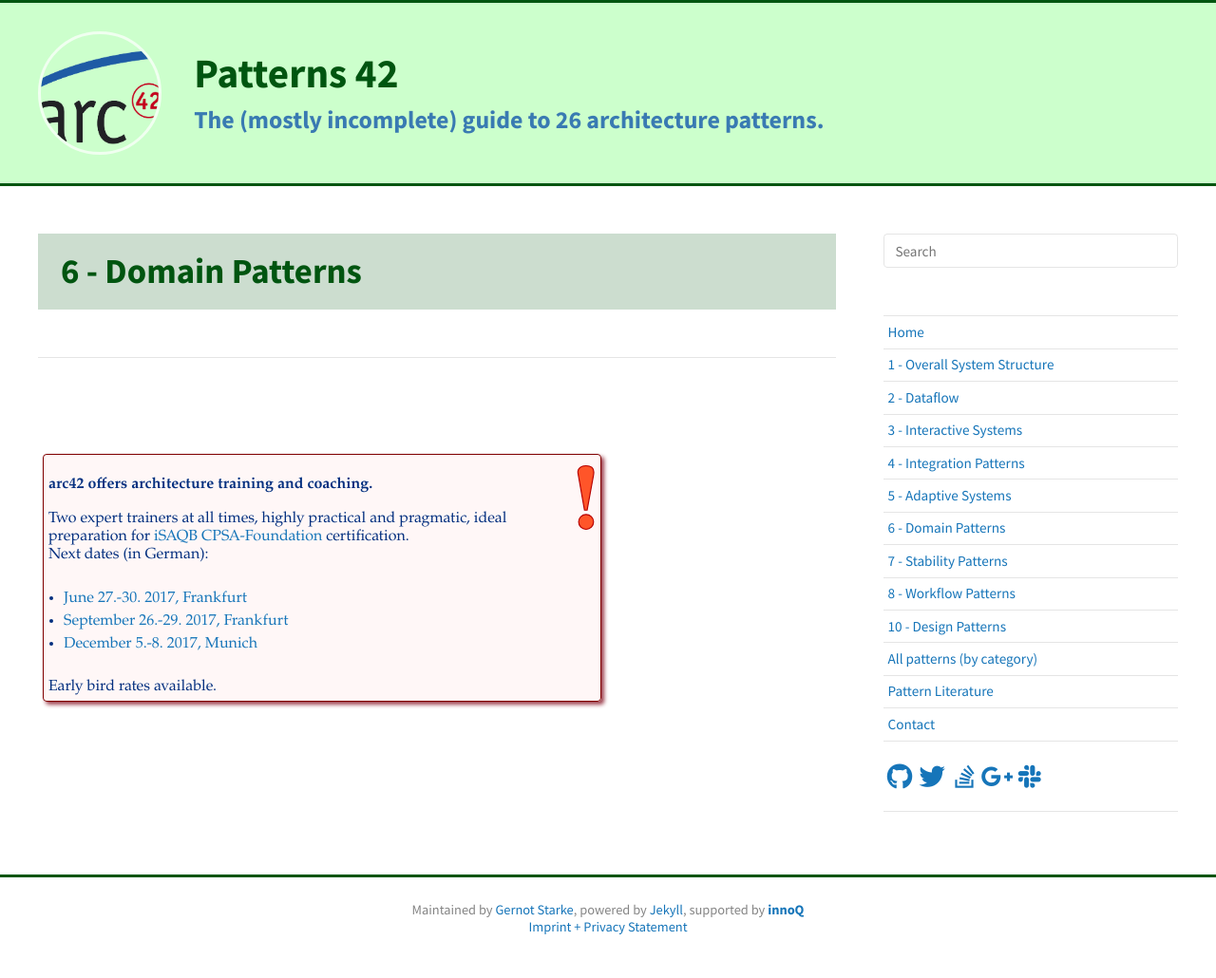
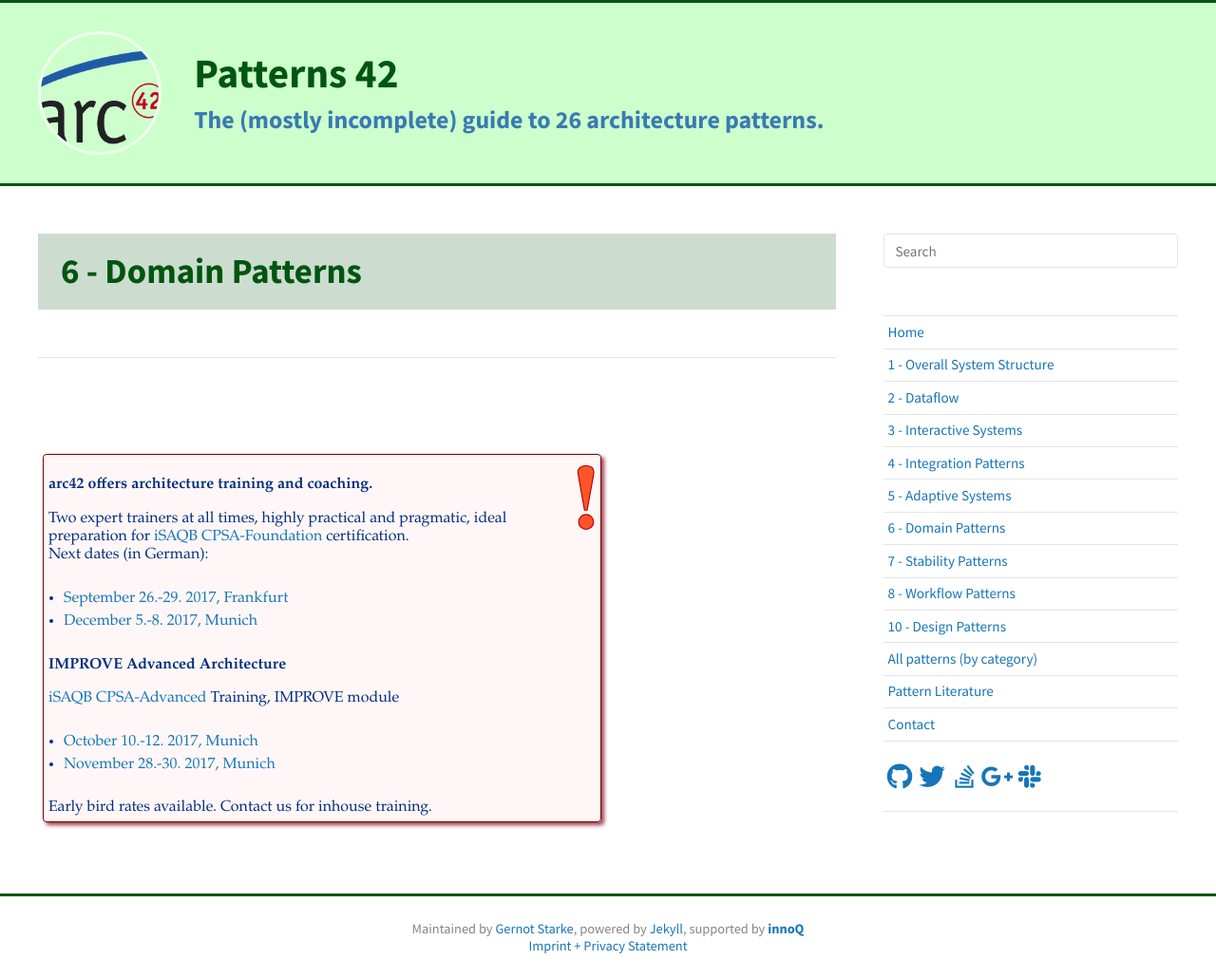
Before and after one commit to arc42/patterns.arc42.org-site, a Jekyll site: the page built from _pages/sect-6-domain.md, in a window 1280 px wide. Shown: the whole page at 95% size. Built offline with Jekyll 4.4.1, drawn with Linux system fonts in a browser that asks for light colours; nearby versions of some CDN libraries; comment, search, counter and statistics services are not loaded.

Commit message:
updated subtle-ads...

```diff
--- a/_includes/subtle-ads.html
+++ b/_includes/subtle-ads.html
@@ -7,10 +7,16 @@
 <br>
 Next dates (in German):
 <ul>
-  <li><a href="http://www.arc42.de/termine.html">June 27.-30. 2017, Frankfurt</a></li>
   <li><a href="http://www.arc42.de/termine.html">September 26.-29. 2017, Frankfurt</a></li>
   <li><a href="http://www.arc42.de/termine.html">December 5.-8. 2017, Munich</a></li>
 </ul>
-Early bird rates available.
+<h4>IMPROVE Advanced Architecture</h4>
+<a href="http://isaqb.org">iSAQB CPSA-Advanced</a> Training, IMPROVE module
+<ul>
+<li><a href="http://www.arc42.de/termine.html">October 10.-12. 2017, Munich</a></li>
+<li><a href="http://www.arc42.de/termine.html">November 28.-30. 2017, Munich</a></li>
+</ul>
+Early bird rates available. Contact us for inhouse training.
+<br>
 </div>
 <br>
```
